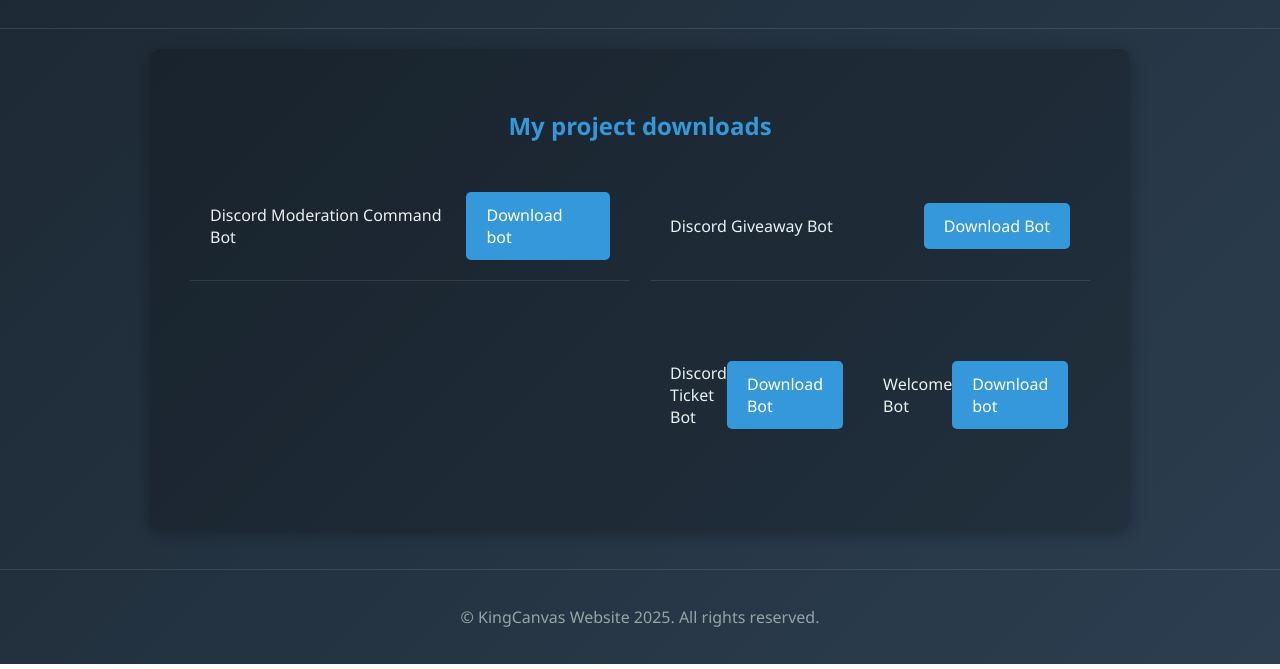
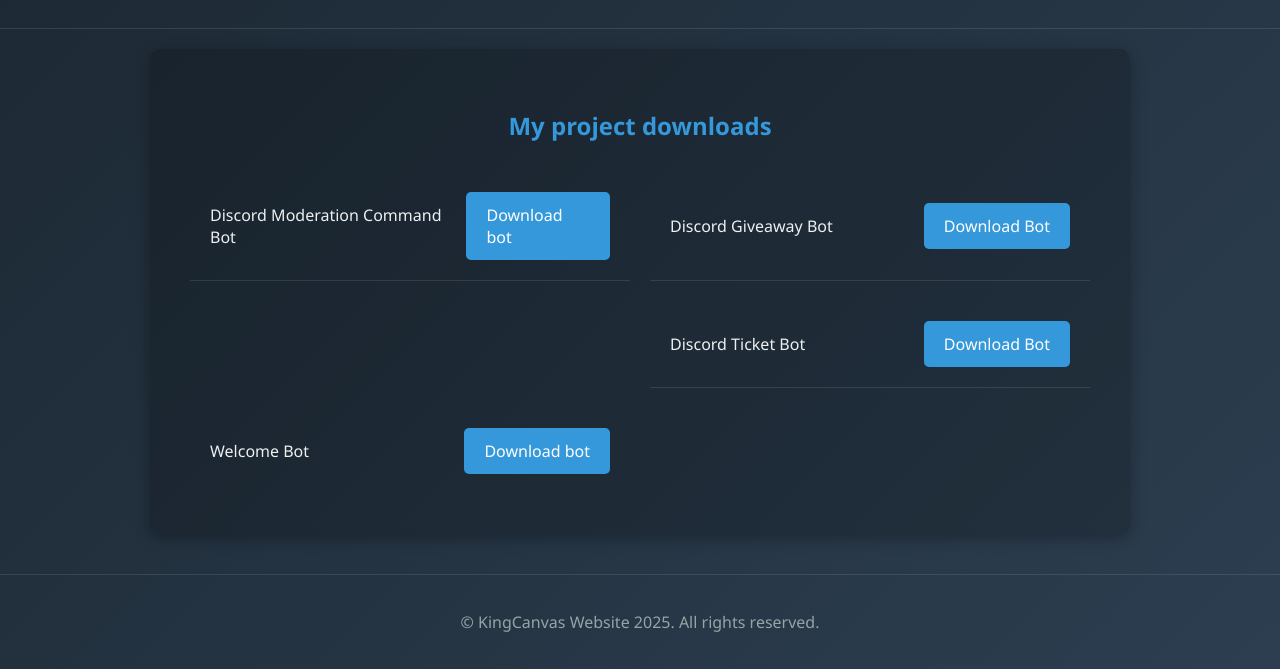
Before and after one commit to kingcanvas/kingcanvas, a plain HTML site: page downloads.html in a window 1280 px wide. Shown: the part 144-813 px from the top of the page. Drawn offline with nearby package versions, Linux system fonts and the light colour scheme.

Commit message:
Update downloads.html

```diff
--- a/downloads.html
+++ b/downloads.html
@@ -112,12 +112,11 @@
             <div class="download-item">
                 <span>Discord Ticket Bot</span>
                 <a href="TicketBot.zip" class="download-link" download>Download Bot</a>
-                <div class="download-item">
+            </div>
                     <div class="download-item">
                 <span>Welcome Bot</span>
                 <a href="welcomebot.zip" class="download-link" download>Download bot</a>
-            </div>
-            </div>
+                    </div>
         </div>
 
     </main>
```
